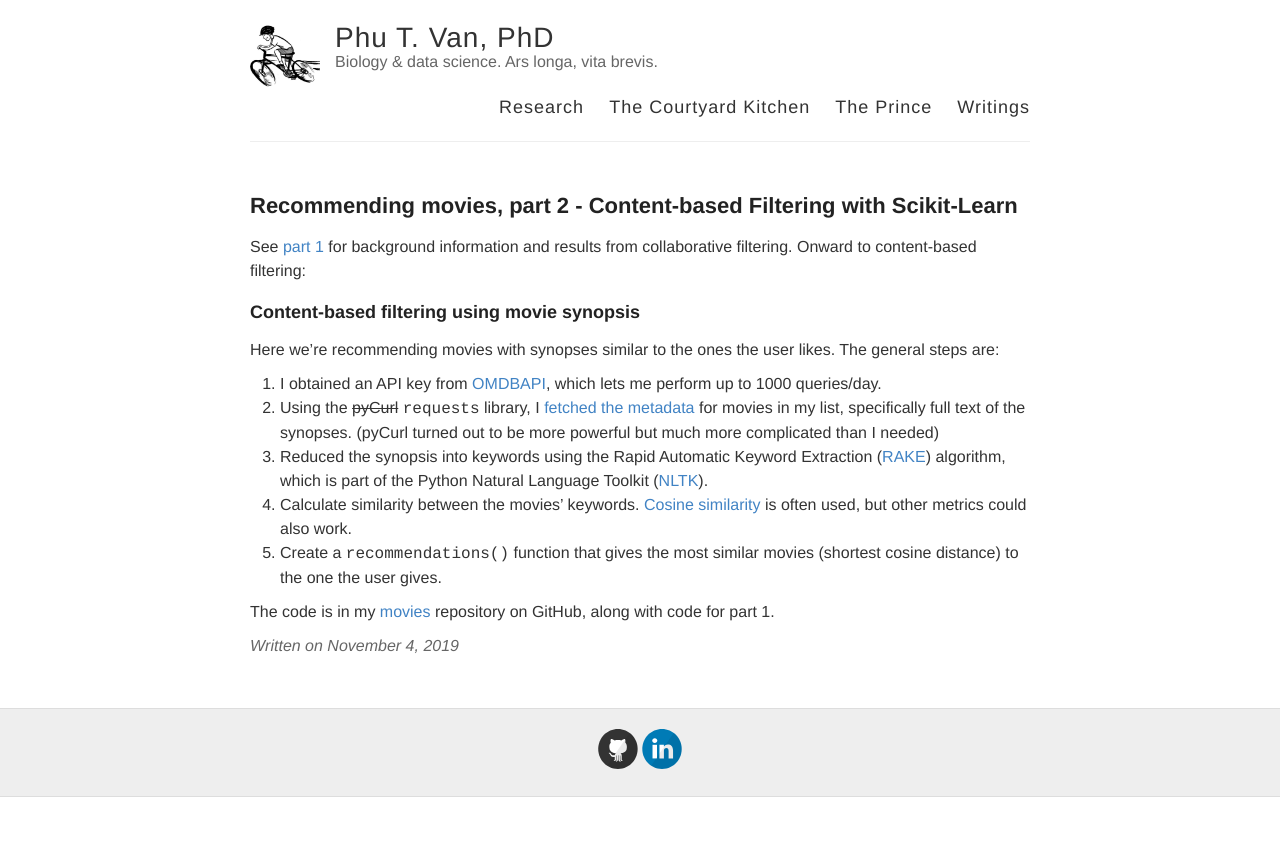
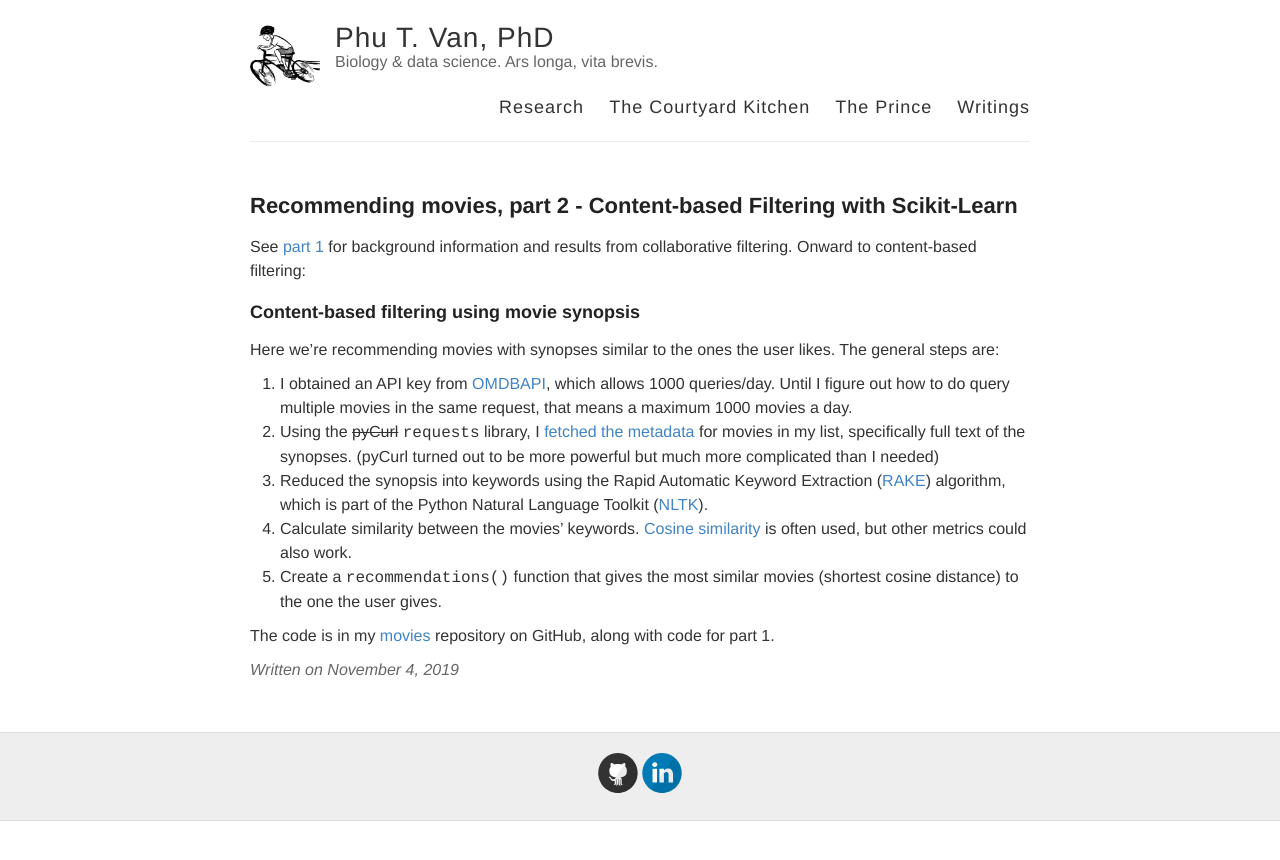
Before and after one commit to ptvan/ptvan.github.io, a Jekyll site: the page built from _posts/2019-11-04-movie-recommender-part2.md, in a window 1280 px wide. Shown: the top 860 px of the page. Built offline with Jekyll 4.4.1, drawn with Linux system fonts in a browser that asks for light colours.

Commit message:
updated movie recommender part2 blogpost

```diff
--- a/_posts/2019-11-04-movie-recommender-part2.md
+++ b/_posts/2019-11-04-movie-recommender-part2.md
@@ -9,7 +9,7 @@ See [part 1](https://ptvan.github.io/movie-recommender-part1) for background inf
 
 Here we're recommending movies with synopses similar to the ones the user likes. The general steps are:
 
-1. I obtained an API key from [OMDBAPI](https://www.omdbapi.com/), which lets me perform up to 1000 queries/day.
+1. I obtained an API key from [OMDBAPI](https://www.omdbapi.com/), which allows 1000 queries/day. Until I figure out how to do query multiple movies in the same request, that means a maximum 1000 movies a day.
 2. Using the ~~pyCurl~~ `requests` library, I [fetched the metadata](https://github.com/ptvan/movies/blob/master/fetch_movie_metadata.py) for movies in my list, specifically full text of the synopses. (pyCurl turned out to be more powerful but much more complicated than I needed)
 3. Reduced the synopsis into keywords using the Rapid Automatic Keyword Extraction ([RAKE](https://pypi.org/project/rake-nltk/)) algorithm, which is part of the Python Natural Language Toolkit ([NLTK](https://www.nltk.org/)).
 4. Calculate similarity between the movies' keywords. [Cosine similarity](https://en.wikipedia.org/wiki/Cosine_similarity) is often used, but other metrics could also work.
```
